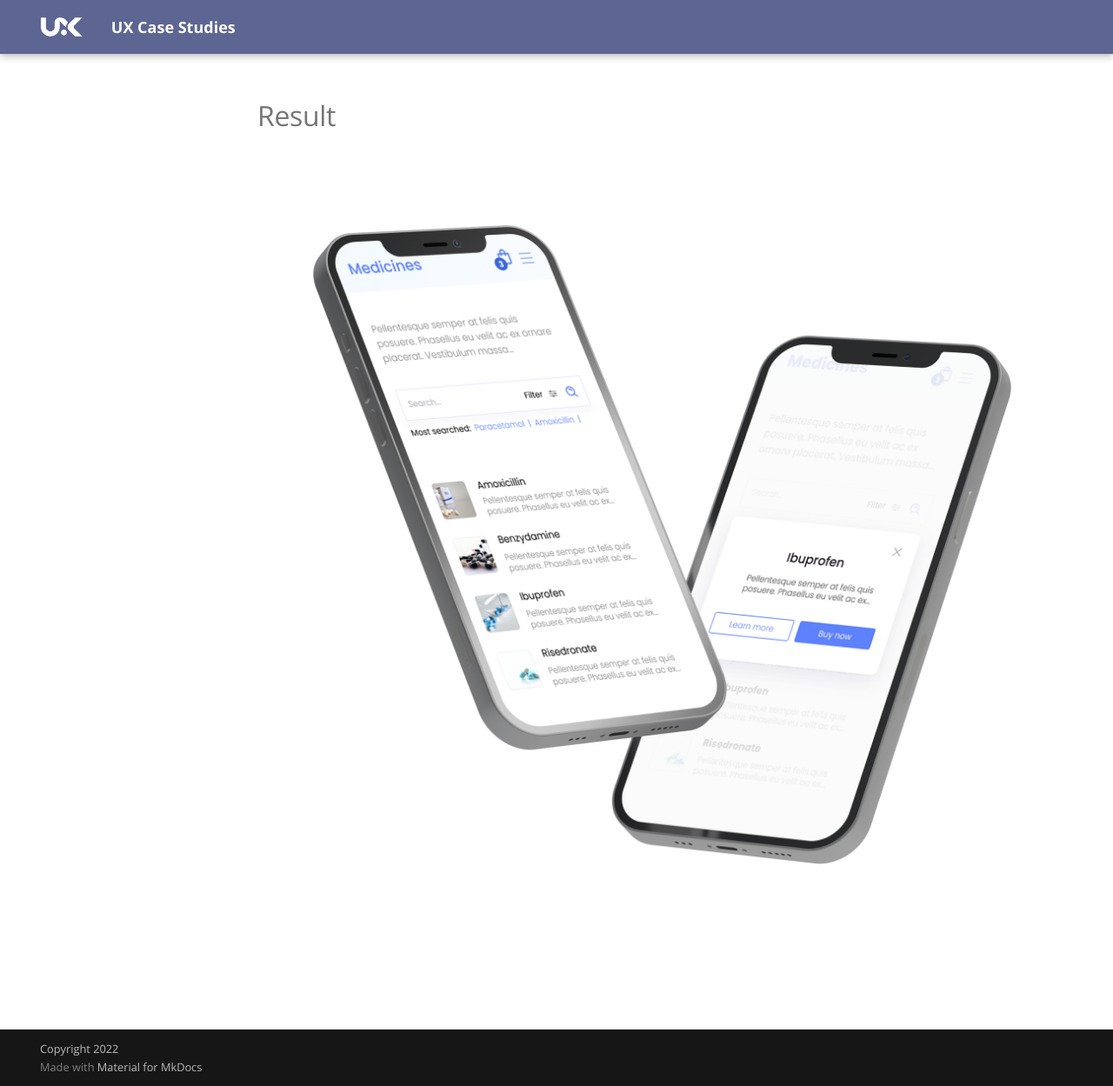
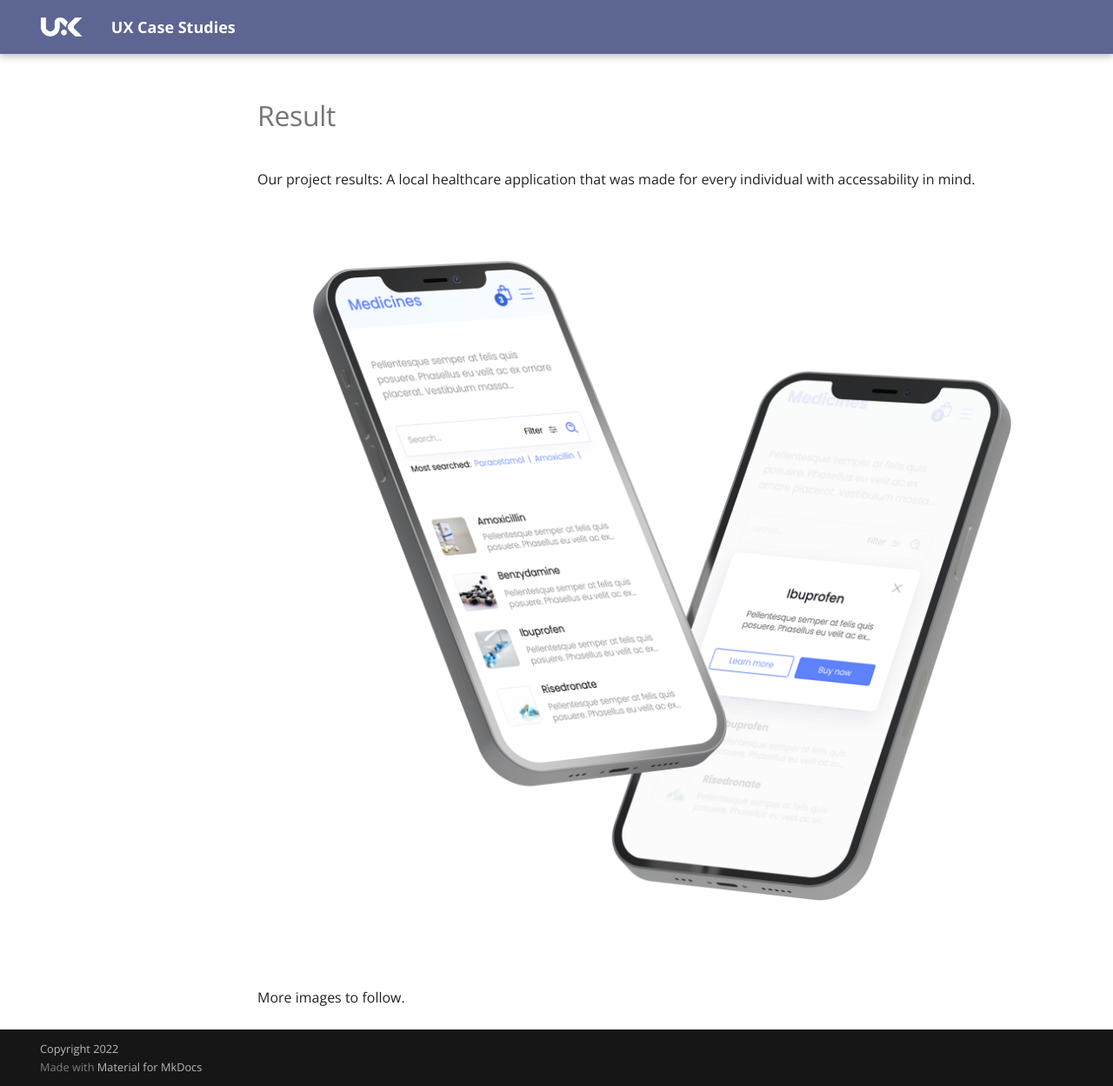
Before and after one commit to divstackio/docs-study, an MkDocs documentation site: the page built from docs/result.md, in a window 1280 px wide and 1249 px high. Shown: the whole window at 87% size. Built offline with MkDocs 1.6.1 and Material for MkDocs 9.7.7, drawn with Linux system fonts in a browser that asks for light colours; comment, search, counter and statistics services are not loaded.

Commit message:
Update result.md

```diff
--- a/docs/result.md
+++ b/docs/result.md
@@ -1,3 +1,7 @@
+Our project results:
+A local healthcare application that was made for every individual with accessability in mind.
+
+<img src="https://raw.githubusercontent.com/divstackio/docs-study/main/docs/img/mockup01.png">
 
 
-<img src="https://raw.githubusercontent.com/divstackio/docs-study/main/docs/img/mockup01.png">
+More images to follow.
```
